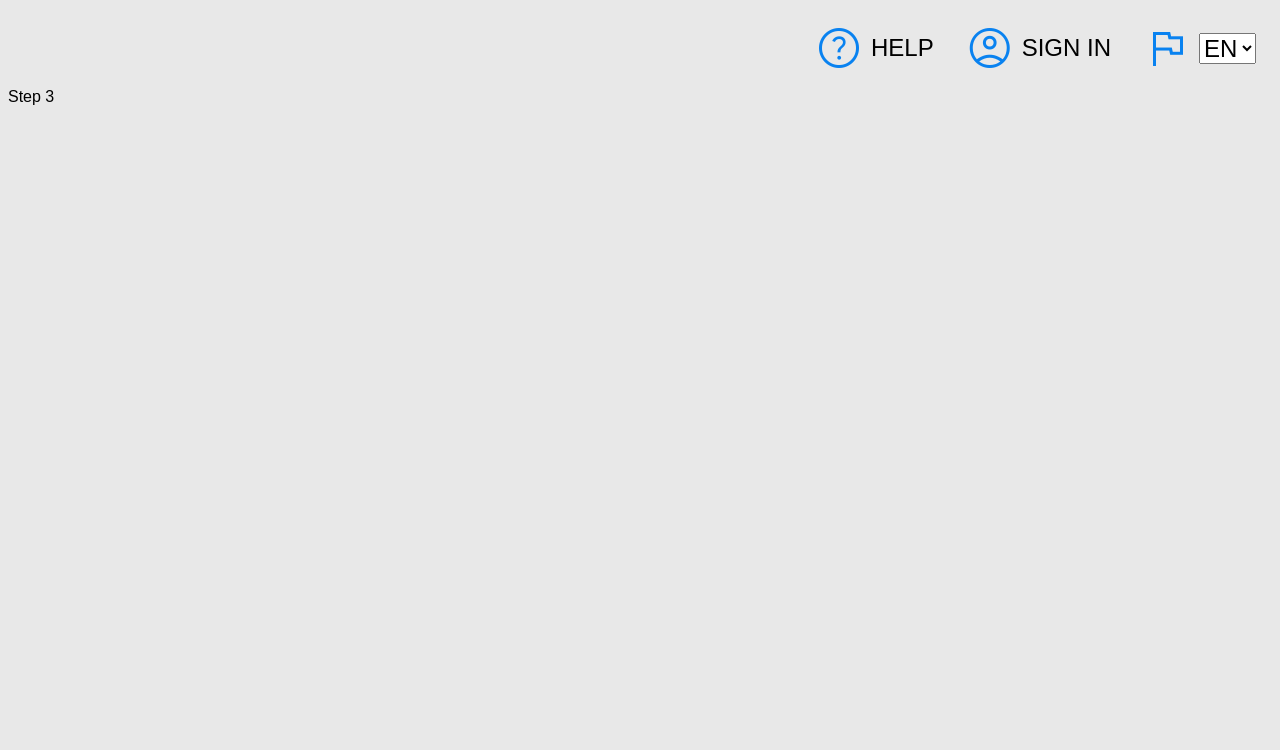
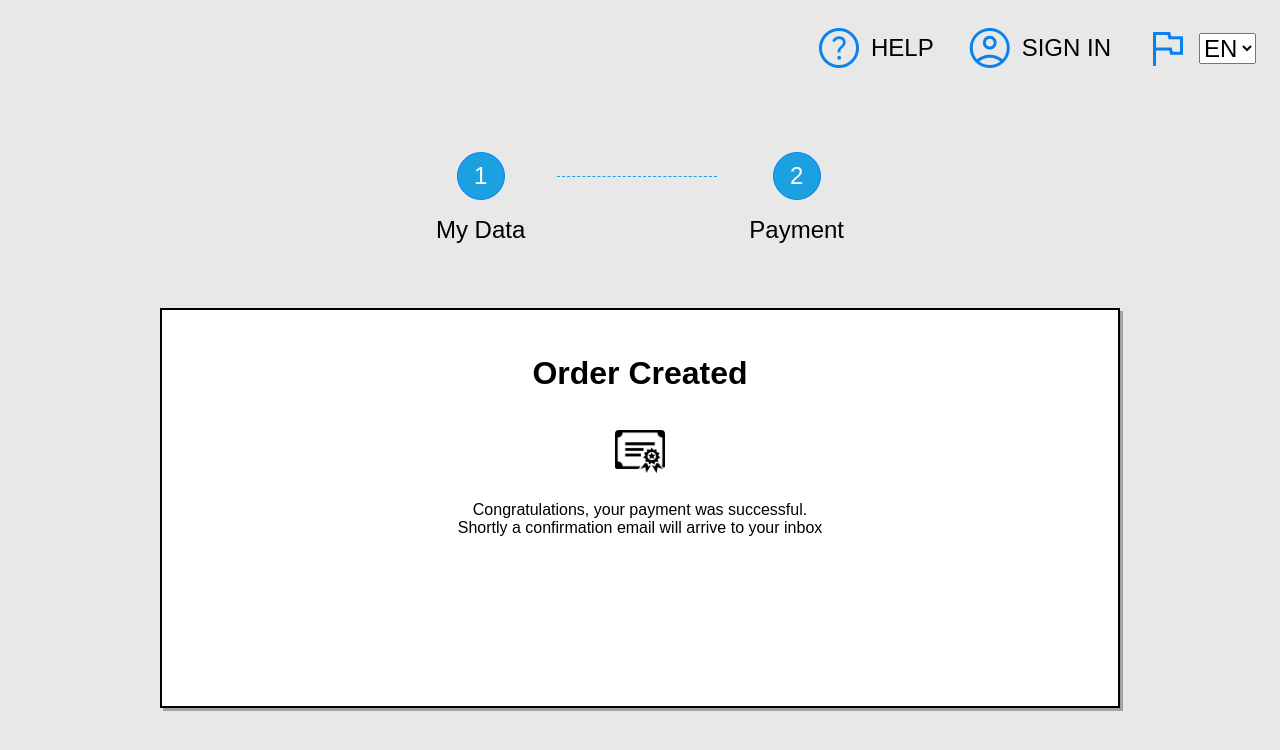
Before and after one commit to serser322/SEIDOR-frontend-homework, a Vue app: page /checkout/step-3-order-confirmation in a window 1280 px wide. Shown: the top 750 px of the page. Built offline with nearby package versions, Linux system fonts and the light colour scheme.

Commit message:
feat:Step three page layout

```diff
--- a/src/components/BaseButton.vue
+++ b/src/components/BaseButton.vue
@@ -1,19 +1,30 @@
 <script setup>
-
+const props = defineProps({
+  btnData: {
+    type: Object,
+    default: () => {}
+  }
+})
 </script>
 
 <template>
   <div class="btn">
     <div class="btn__icon">
-      <span class="material-symbols-outlined">
+      <span
+        v-if="btnData.isBack"
+        class="material-symbols-outlined"
+      >
         arrow_back_ios
       </span>
     </div>
     <div>
-      Continue
+      {{ btnData.text }}
     </div>
     <div class="btn__icon">
-      <span class="material-symbols-outlined">
+      <span
+        v-if="btnData.isNext"
+        class="material-symbols-outlined"
+      >
         arrow_forward_ios
       </span>
     </div>
@@ -27,7 +38,7 @@
   justify-content: center;
   align-items: center ;
   border:1px solid black;
-  margin: 1rem;
+  margin: 0.5rem 0;
   padding: 0.5rem;
   border-radius: 5px;
   box-shadow: 2px 2px 0px rgba(0, 0, 0, 0.3);
--- a/src/components/BaseCard.vue
+++ b/src/components/BaseCard.vue
@@ -4,7 +4,6 @@ const props = defineProps({
     type: Object,
     default: () => {}
   }
-
 })
 
 </script>
@@ -28,20 +27,20 @@ const props = defineProps({
 .card {
   display: flex;
   flex-direction: column;
-  justify-content: center;
   align-items: center;
   margin: 0 auto;
-  width: 50rem;
-  height: 25rem;
+  width: 60rem;
+  min-height: 25rem;
   border: 2px solid black;
   box-shadow: 3px 3px 0px rgba(0, 0, 0, 0.3);
   background-color: white;
+  padding-top:1.5rem;
 
   .card__content,
   .card__footer {
+    margin: 1rem 0;
     width: 50%;
   }
 }
 
-
 </style>
--- a/src/views/StepOne.vue
+++ b/src/views/StepOne.vue
@@ -4,13 +4,20 @@ import BaseCard from '../components/BaseCard.vue'
 import BaseButton from '../components/BaseButton.vue'
 import { useRouter } from 'vue-router'
 
+// Data
 const cardData = {
   title: 'My Data',
   description: 'Please enter your personal data and press continue'
 }
 
+const continueBtnData = {
+  text: 'Continue',
+  isBack: false,
+  isNext: true
+}
+
+// Router
 const router = useRouter()
-
 const toStepTwo = function () {
   router.push({ name: 'StepTwo' })
 }
@@ -47,6 +54,7 @@ const toStepTwo = function () {
     <template #card_footer>
       <div class="base_card__footer">
         <BaseButton
+          :btn-data="continueBtnData"
           @click="toStepTwo"
         />
       </div>
@@ -56,8 +64,6 @@ const toStepTwo = function () {
 
 <style lang="scss" scoped>
 form {
-  margin: 1rem 0;
-
   .form__input {
     display: flex;
     flex-direction: column;
--- a/src/views/StepThree.vue
+++ b/src/views/StepThree.vue
@@ -1,13 +1,53 @@
-<template>
-  <div>Step 3</div>
-</template>
+<script setup>
+import StepBar from '../components/StepBar.vue'
+import BaseCard from '../components/BaseCard.vue'
 
-<script>
-export default {
-
+// Data
+const cardData = {
+  title: 'Order Created',
+  description: ''
 }
 </script>
 
-<style>
+<template>
+  <StepBar />
+  <BaseCard
+    :card-data="cardData"
+  >
+    <template #card_content>
+      <div class="info">
+        <div class="info__image">
+          <img
+            src="../assets/certificate.png"
+            alt=""
+          >
+        </div>
+        <div class="info__text">
+          <div>Congratulations, your payment was successful.</div>
+          <div>Shortly a confirmation email will arrive to your inbox</div>
+        </div>
+      </div>
+    </template>
+  </BaseCard>
+</template>
 
+<style lang="scss" scoped>
+
+.info {
+  display: flex;
+  flex-direction: column;
+  align-items: center;
+
+  .info__text {
+    >div {
+      text-align: center;
+    }
+  }
+
+  img {
+  width: 50px;
+  border-radius: 4px;
+  margin-bottom: 1.5rem;
+}
+}
 </style>
--- a/src/views/StepTwo.vue
+++ b/src/views/StepTwo.vue
@@ -1,56 +1,105 @@
 <script setup>
 import StepBar from '../components/StepBar.vue'
 import BaseCard from '../components/BaseCard.vue'
-// import BaseButton from '../components/BaseButton.vue'
-// import { useRouter } from 'vue-router'
+import BaseButton from '../components/BaseButton.vue'
+import { useRouter } from 'vue-router'
 
+// Data
 const cardData = {
   title: 'Payment',
   description: 'After making the payment you will receive a confirmation email with details of your purchase'
+}
+
+const backBtnData = {
+  text: 'Back',
+  isBack: true,
+  isNext: false
+}
+
+const payBtnData = {
+  text: 'Pay',
+  isBack: false,
+  isNext: true
+}
+
+// Router
+const router = useRouter()
+const toStepOne = function () {
+  router.push({ name: 'StepOne' })
+}
+const toStepThree = function () {
+  router.push({ name: 'StepThree' })
 }
 </script>
 
 <template>
   <StepBar />
-  <BaseCard
-    :card-data="cardData"
-  >
+  <BaseCard :card-data="cardData">
     <template #card_content>
       <div class="info-box">
         <div class="info-box__icon">
-          icon
+          <img
+            src="../assets/credit card.png"
+            alt=""
+          >
         </div>
-        <div class="info-box__title">
+        <h3>
           Credit Card
-        </div>
+        </h3>
         <div class="info-box__description">
           You will be redirected to a secure payment platform. This is a
           secure process. The validation of your payment can take up to
           24 hours.
         </div>
-        <info-box__images>
+        <div class="info-box__images">
           <img
             src="../assets/mastercard.svg"
             alt=""
           >
           <img
-            src="../assets/credit card.png"
+            src="../assets/visa.svg"
             alt=""
           >
-        </info-box__images>
+        </div>
       </div>
     </template>
     <template #card_footer>
-      1111
+      <div class="base_card__footer">
+        <BaseButton
+          :btn-data="backBtnData"
+          @click="toStepOne"
+        />
+        <BaseButton
+          :btn-data="payBtnData"
+          @click="toStepThree"
+        />
+      </div>
     </template>
   </BaseCard>
 </template>
 
 <style lang="scss" scoped>
+.info-box {
+  display: flex;
+  flex-direction: column;
+  align-items: center;
+  border: 1px solid rgb(195, 195, 195);
+  padding: 1rem 1rem 0 1rem;
+
+  >h3{
+    margin: 0.2rem 0;
+  }
+  >div {
+    margin:0.2rem 1rem;
+  }
+
+  .info-box__description{
+    text-align: center;
+  }
+}
 
 img {
-      width:100px;
-      border-radius: 4px;
-    }
-
+  width: 50px;
+  border-radius: 4px;
+}
 </style>
```
Also changed, not shown: src/assets/certificate.png (added).
